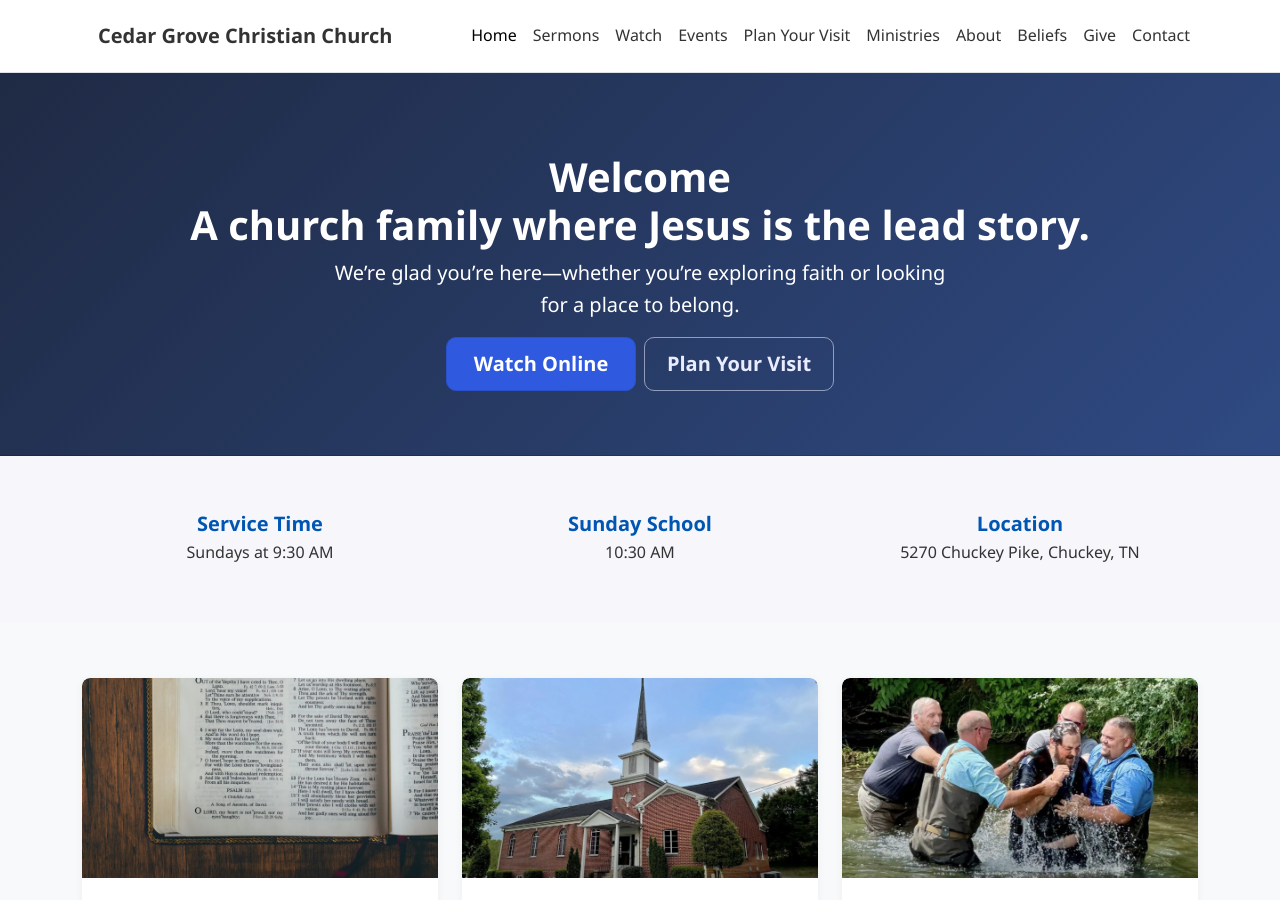
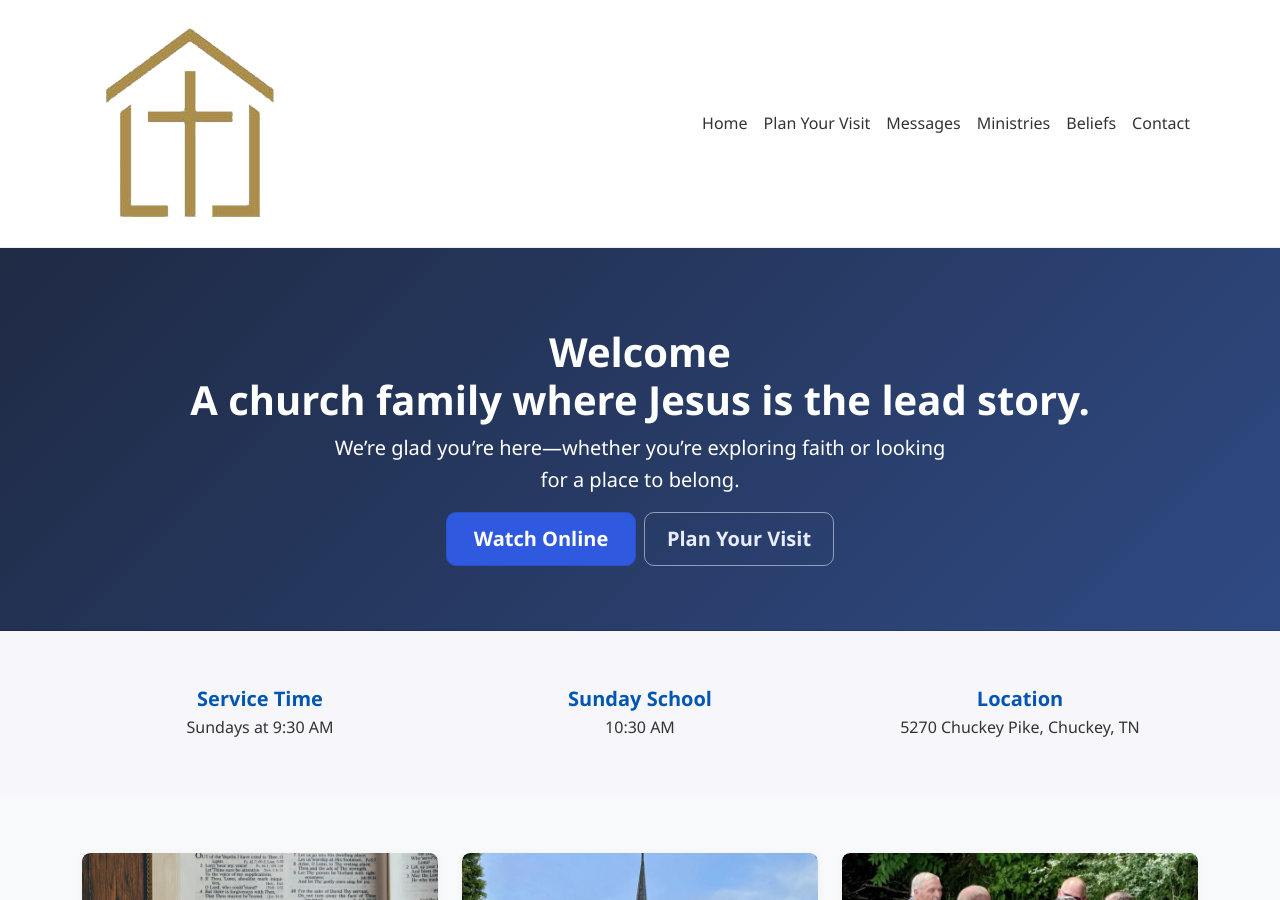
Before and after one commit to Waffles-Websites/waffles-websites.github.io, a Jekyll site: the page built from index.html, in a window 1280 px wide and 900 px high. Built offline with Jekyll 4.4.1, drawn with Linux system fonts in a browser that asks for light colours.

Commit message:
Update navbar.html

```diff
--- a/_includes/navbar.html
+++ b/_includes/navbar.html
@@ -1,16 +1,25 @@
-<nav class="navbar navbar-expand-lg bg-white border-bottom sticky-top">
+<nav class="navbar navbar-expand-lg site-nav">
   <div class="container">
-    <a class="navbar-brand fw-bold" href="{{ '/' | relative_url }}">{{ site.title }}</a>
-    <button class="navbar-toggler" type="button" data-bs-toggle="collapse" data-bs-target="#nav">
+    <!-- Logo -->
+    <a class="navbar-brand" href="/">
+      <img src="/assets/imgs/logo.png" alt="Cedar Grove Christian Church" class="nav-logo">
+    </a>
+
+    <!-- Toggler for mobile -->
+    <button class="navbar-toggler" type="button" data-bs-toggle="collapse" data-bs-target="#mainNav"
+      aria-controls="mainNav" aria-expanded="false" aria-label="Toggle navigation">
       <span class="navbar-toggler-icon"></span>
     </button>
-    <div id="nav" class="collapse navbar-collapse">
+
+    <!-- Nav Links -->
+    <div class="collapse navbar-collapse" id="mainNav">
       <ul class="navbar-nav ms-auto">
-        {% for item in site.data.navigation %}
-          <li class="nav-item">
-            <a class="nav-link {% if page.nav_active == item.key %}active{% endif %}" href="{{ item.url | relative_url }}">{{ item.name }}</a>
-          </li>
-        {% endfor %}
+        <li class="nav-item"><a class="nav-link" href="/">Home</a></li>
+        <li class="nav-item"><a class="nav-link" href="/plan-your-visit/">Plan Your Visit</a></li>
+        <li class="nav-item"><a class="nav-link" href="/sermons/">Messages</a></li>
+        <li class="nav-item"><a class="nav-link" href="/ministries/">Ministries</a></li>
+        <li class="nav-item"><a class="nav-link" href="/beliefs/">Beliefs</a></li>
+        <li class="nav-item"><a class="nav-link" href="/contact/">Contact</a></li>
       </ul>
     </div>
   </div>
```
